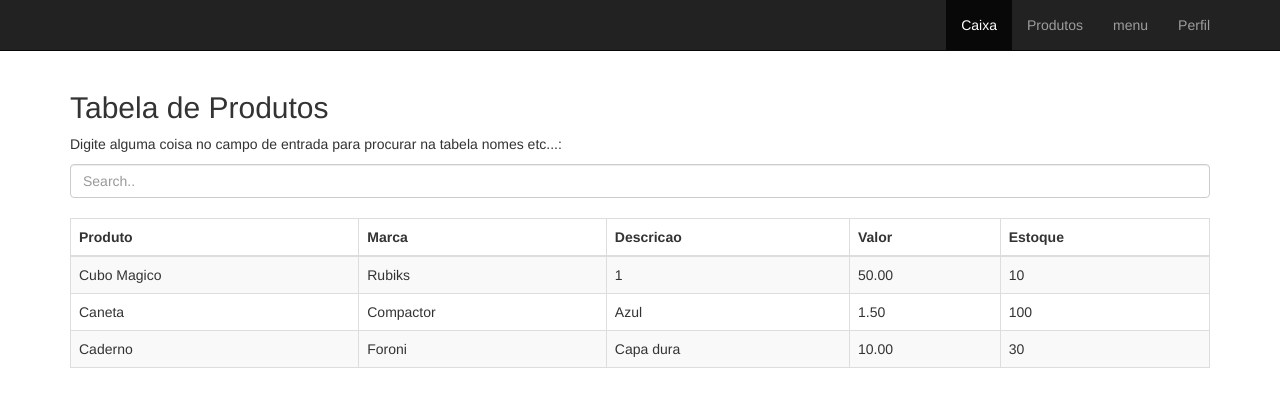
After one commit to dennyerikson/kraft, a Django app: page /produtos/ in a window 1280 px wide. The commit adds this page. Shown: the top 407 px of the page. Run offline with Django 3.2, Linux system fonts and the light colour scheme; data comes from the database, SQL or seed files in the repository; both versions use the stored data as it was after the commit; some libraries are stand-ins or nearby versions.

Commit message:
Add tabela no template produtos

```diff
--- a/appkraft/models.py
+++ b/appkraft/models.py
@@ -1,5 +1,23 @@
 from django.db import models
+from django.utils import timezone
 
 # Create your models here.
 class Produtos(models.Model):
+    codigo_produto = models.IntegerField(unique=True)
+    codigo_barras = models.IntegerField(unique=True)
     nome = models.CharField(max_length=150)
+    descricao = models.CharField(max_length=150)
+    valor = models.DecimalField(max_digits=5, decimal_places=2)
+    marca = models.CharField(max_length=150)
+    estoque_atual = models.IntegerField()
+    estoque_minimo = models.IntegerField()
+    observacoes = models.TextField(null=True, blank=True)
+    create_data = models.DateTimeField(
+        default=timezone.now, blank=True, null=True
+    )
+    #campo imagem
+    #campo validade
+
+
+    def __str__(self):
+        return self.nome
--- /dev/null
+++ b/appkraft/templates/appkraft/base.html
@@ -0,0 +1,52 @@
+{% load staticfiles %}
+{% load static %}
+<!DOCTYPE html>
+<html lang="en">
+<head>
+
+    <meta charset="UTF-8">
+    <meta name="viewport" content="width=device-width, initial-scale=1.0">
+    <meta http-equiv="X-UA-Compatible" content="ie=edge">
+
+    <!-- <meta name="viewport" content="width=device-width, initial-scale=1"> -->
+    <link rel="stylesheet" href="https://maxcdn.bootstrapcdn.com/bootstrap/3.3.7/css/bootstrap.min.css">
+    <script src="https://ajax.googleapis.com/ajax/libs/jquery/3.3.1/jquery.min.js"></script>
+    <script src="https://maxcdn.bootstrapcdn.com/bootstrap/3.3.7/js/bootstrap.min.js"></script>
+
+    <!-- <link  rel="stylesheet" href="{% static 'css/style.css' %}"> -->
+
+
+    <title>Document</title>
+</head>
+
+<body>
+    <div class="navbar navbar-inverse navbar-static-top">
+        <div class="container">
+            <button class="navbar-toggle" data-toggle="collapse" data-target=".navHeaderCollapse">
+                <img src="https://img.icons8.com/ios/50/ffffff/menu-filled.png" width="26">
+            </button>
+
+            <div class="collapse navbar-collapse navHeaderCollapse">
+                <ul class="nav navbar-nav navbar-right">
+                    <li class="active"><a href="/">Caixa</a></li>
+                    <li><a href="{% url 'produtos' %}">Produtos</a></li>
+                    <li><a href="#">menu</a></li>
+                    <li><a href="#">Perfil</a></li>
+                </ul>
+
+            </div>
+
+        </div>
+    </div>
+
+    {% block content %}
+    {% endblock %}
+
+    <!-- <footer class="container-fluid">
+        <p>Tecbeet &copy; 2019</p>
+    </footer> -->
+
+</body>
+
+
+</html>
--- /dev/null
+++ b/appkraft/templates/appkraft/produtos.html
@@ -0,0 +1,51 @@
+{% extends 'appkraft/base.html' %}
+
+{% block content %}
+
+    <div class="container">
+            <h2>Tabela de Produtos</h2>
+            <p>Digite alguma coisa no campo de entrada para procurar na tabela nomes etc...:</p>
+            <input class="form-control" id="myInput" type="text" placeholder="Search..">
+            <br>
+            <table class="table table-bordered table-striped">
+              <thead><!--cabeçalho-->
+                <tr>
+                  <th>Produto</th>
+                  <th>Marca</th>
+                  <th>Descricao</th>
+                  <th>Valor</th>
+                  <th>Estoque</th>
+                </tr>
+              </thead>
+
+              <tbody id="myTable"><!--corpo_tabela-->
+
+                {% for produto in produtos %}
+                    <tr><!--linha-->
+                        <td>{{ produto.nome }}</td><!--coluna-->
+                        <td>{{ produto.marca }}</td><!--coluna-->
+                        <td>{{ produto.descricao }}</td><!--coluna-->
+                        <td>{{ produto.valor }}</td><!--coluna-->
+                        <td>{{ produto.estoque_atual }}</td><!--coluna-->
+                    </tr>
+
+                {% endfor %}
+
+              </tbody>
+            </table>
+
+
+          </div>
+
+          <script>
+          $(document).ready(function(){
+            $("#myInput").on("keyup", function() {
+              var value = $(this).val().toLowerCase();
+              $("#myTable tr").filter(function() {
+                $(this).toggle($(this).text().toLowerCase().indexOf(value) > -1)
+              });
+            });
+          });
+          </script>
+
+{% endblock %}
--- a/appkraft/urls.py
+++ b/appkraft/urls.py
@@ -3,4 +3,5 @@ from . import views
 
 urlpatterns = [
     path('', views.home, name='home'),
+    path('produtos/', views.produtos, name='produtos')
 ]
--- a/appkraft/views.py
+++ b/appkraft/views.py
@@ -1,4 +1,5 @@
 from django.shortcuts import render
+from .models import *
 
 # Create your views here.
 def home(request):
@@ -7,3 +8,10 @@ def home(request):
 
     context = {'msg':msg}
     return render(request, 'appkraft/home.html', context)
+
+def produtos(request):
+
+    produtos = Produtos.objects.all()
+
+    context = {'produtos':produtos}
+    return render(request, 'appkraft/produtos.html', context)
```
Also changed, not shown: appkraft/templates/appkraft/home.html (+12 -12 lines), appkraft/migrations/0002_auto_20190117_1142.py (added), appkraft/migrations/0003_auto_20190117_1146.py (added), appkraft/migrations/0004_auto_20190117_1159.py (added), appkraft/migrations/0005_produtos_marca.py (added), db.sqlite3.
